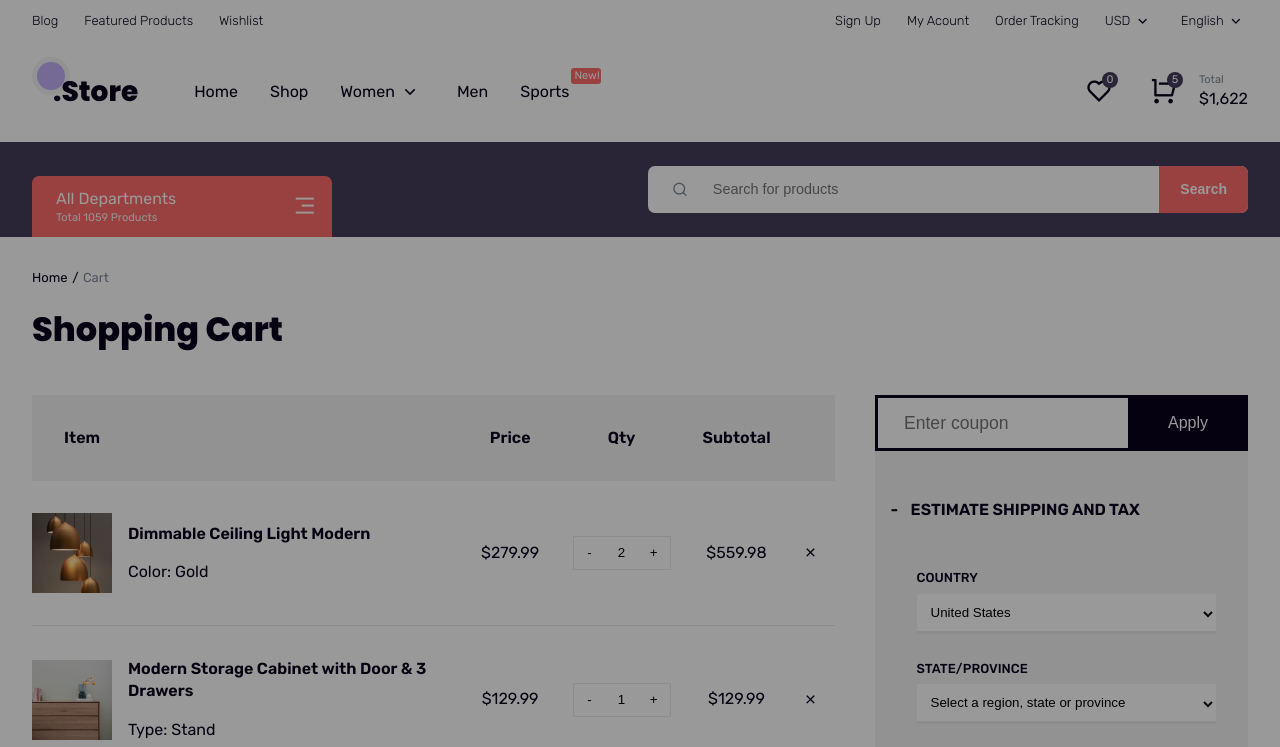
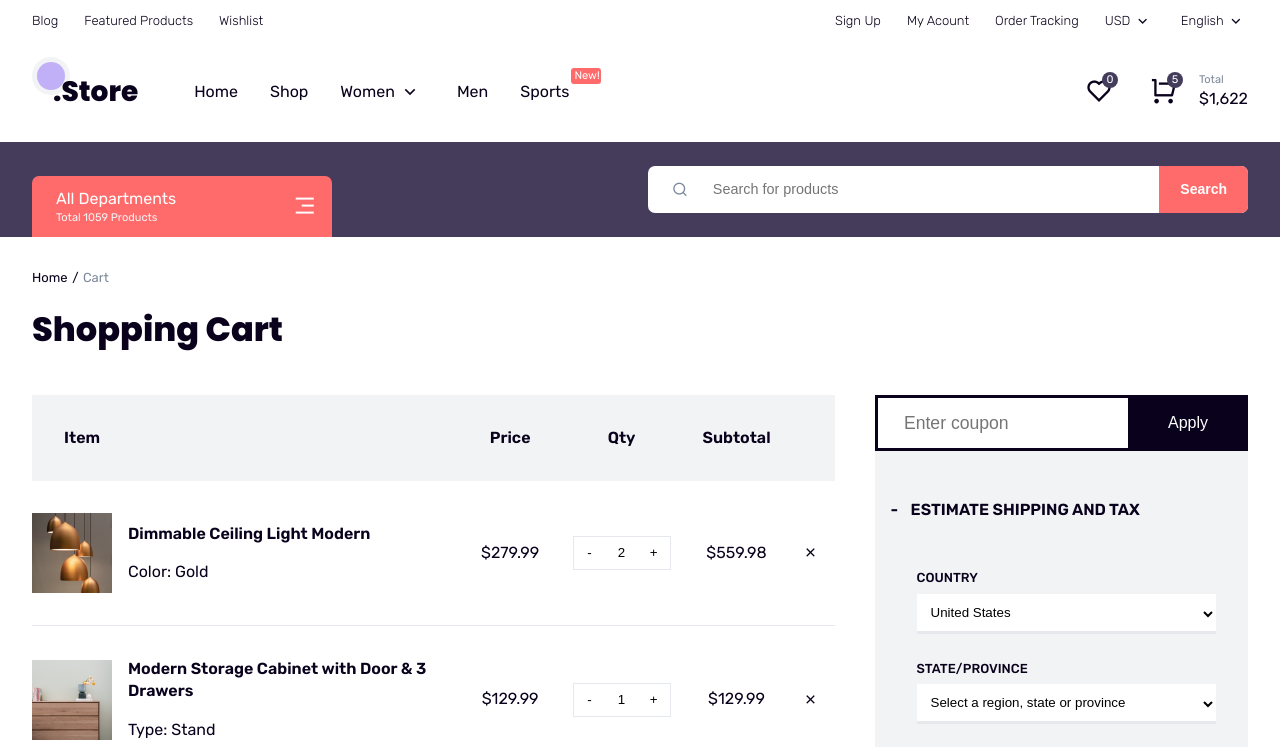
Before and after one commit to archwin010/gStore, a plain HTML site: page cart.html in a window 1280 px wide. Shown: the top 747 px of the page. Drawn offline with nearby package versions, Linux system fonts and the light colour scheme; some packages are replaced by stand-ins of ours; a script that the page names is missing.

Commit message:
encountered an error with the overlay

```diff
--- a/styles.css
+++ b/styles.css
@@ -1071,7 +1071,7 @@ form.search button:hover {
     opacity: 0;
     will-change: visibility, opacity;
 }
-:where(.showmenu, .showmodal) .overlay {
+.showmenu .overlay {
     opacity: 1;
     visibility: inherit;
 }
```
